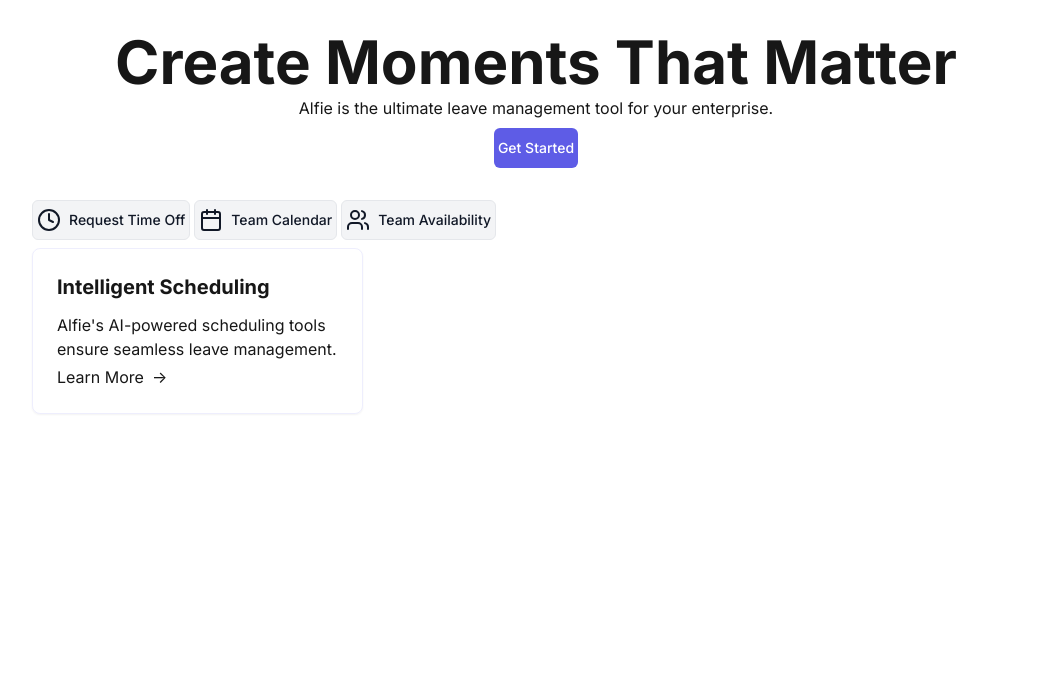
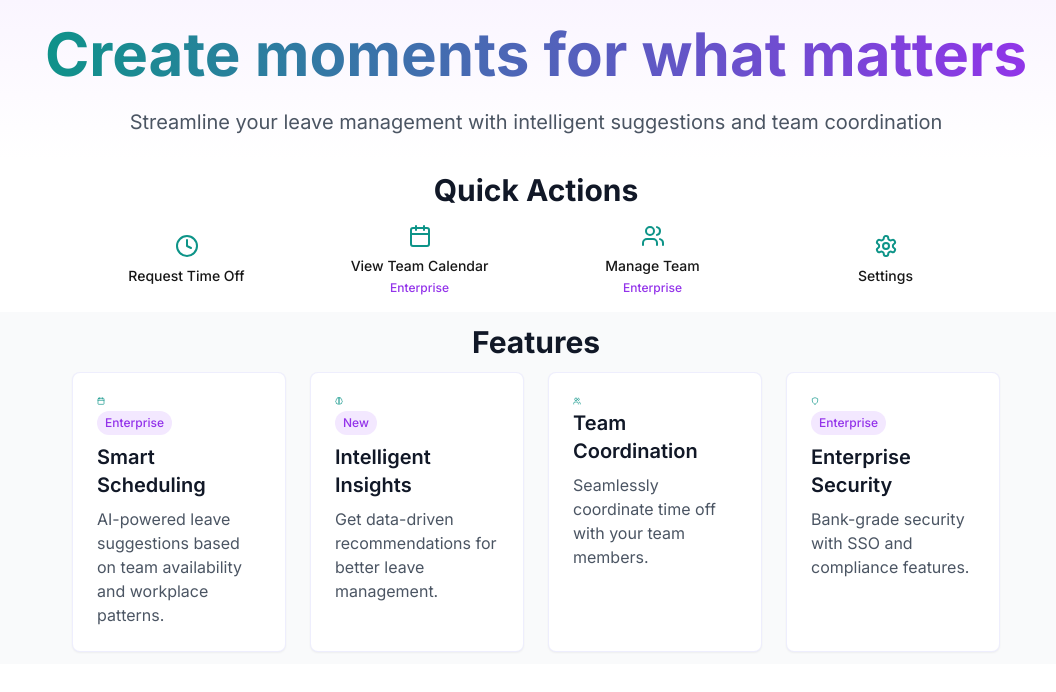
Before and after one commit to TheJohny71/alfie-enterprise-v3, a Next.js app: page /alfie-enterprise-v3/ in a window 1280 px wide. Shown: the top 692 px of the page, without its empty margins (104-1160 px from the left). Built offline with nearby package versions, Linux system fonts and the light colour scheme.

Commit message:
Update page.tsx

```diff
--- a/src/app/page.tsx
+++ b/src/app/page.tsx
@@ -1,66 +1,66 @@
-import React from 'react';
-import { Button } from '@/components/ui/button';
-import { Card } from '@/components/ui/card';
-import { Clock, Calendar, Users } from 'lucide-react';
+import { Hero } from '@/components/features/welcome/hero';
+import { FeatureCard } from '@/components/features/welcome/feature-card';
+import { QuickActions } from '@/components/features/welcome/quick-actions';
+import { Calendar, Brain, Users, Shield } from 'lucide-react';
 
+// This is the main welcome page component that Next.js will render at your root route
 export default function WelcomePage() {
+  // Define the features that will be displayed in the features grid
+  // Each feature has an icon, title, description, and optional tag
+  const features = [
+    {
+      Icon: Calendar,
+      title: "Smart Scheduling",
+      description: "AI-powered leave suggestions based on team availability and workplace patterns.",
+      tag: "Enterprise"
+    },
+    {
+      Icon: Brain,
+      title: "Intelligent Insights",
+      description: "Get data-driven recommendations for better leave management.",
+      tag: "New"
+    },
+    {
+      Icon: Users,
+      title: "Team Coordination",
+      description: "Seamlessly coordinate time off with your team members."
+    },
+    {
+      Icon: Shield,
+      title: "Enterprise Security",
+      description: "Bank-grade security with SSO and compliance features.",
+      tag: "Enterprise"
+    }
+  ];
+
   return (
-    // Using main tag for better semantic HTML and accessibility
-    <main className="container mx-auto p-8 bg-enterprise-gray-dark text-enterprise-gray-text">
-      {/* Hero Section */}
-      <div className="text-center py-16 md:py-24">
-        <h1 className="text-4xl sm:text-5xl md:text-6xl font-bold text-enterprise-teal-DEFAULT">
-          Create Moments That Matter
-        </h1>
-        <p className="mt-4 text-enterprise-gray-text">
-          Alfie is the ultimate leave management tool for your enterprise.
-        </p>
-        {/* Primary call-to-action button */}
-        <Button variant="primary" className="mt-8" role="button">
-          Get Started
-        </Button>
-      </div>
+    <main className="min-h-screen">
+      {/* Hero section appears at the top of the page */}
+      <Hero />
 
-      {/* Quick Actions Section - Updated with correct button variants */}
-      <div className="flex flex-col sm:flex-row space-y-4 sm:space-y-0 sm:space-x-4 mt-8">
-        <Button
-          variant="secondary"
-          className="border border-enterprise-purple-medium hover:bg-enterprise-purple-medium/10"
-        >
-          <Clock className="mr-2" aria-hidden="true" />
-          Request Time Off
-        </Button>
-        <Button
-          variant="secondary"
-          className="border border-enterprise-teal-bright hover:bg-enterprise-teal-bright/10"
-        >
-          <Calendar className="mr-2" aria-hidden="true" />
-          Team Calendar
-        </Button>
-        <Button
-          variant="secondary"
-          className="border border-enterprise-purple-light hover:bg-enterprise-purple-light/10"
-        >
-          <Users className="mr-2" aria-hidden="true" />
-          Team Availability
-        </Button>
-      </div>
+      {/* Quick Actions section with grid of action buttons */}
+      <section className="py-12 px-4">
+        <div className="container mx-auto">
+          <h2 className="text-3xl font-bold text-center mb-12 text-gray-900 dark:text-white">
+            Quick Actions
+          </h2>
+          <QuickActions />
+        </div>
+      </section>
 
-      {/* Feature Cards Section */}
-      <div className="grid grid-cols-1 sm:grid-cols-2 md:grid-cols-3 gap-8 mt-8">
-        <Card className="bg-enterprise-gray-card p-6">
-          <h3 className="text-enterprise-teal-DEFAULT font-bold text-xl mb-3">
-            Intelligent Scheduling
-          </h3>
-          <p className="text-enterprise-gray-text">
-            Alfie&apos;s AI-powered scheduling tools ensure seamless leave management.
-          </p>
-          <div className="flex items-center mt-4 text-enterprise-purple-light cursor-pointer hover:text-enterprise-purple-medium transition-colors">
-            Learn More <span className="ml-2" aria-hidden="true">→</span>
+      {/* Features section with grid of feature cards */}
+      <section className="py-12 px-4 bg-gray-50 dark:bg-gray-900">
+        <div className="container mx-auto">
+          <h2 className="text-3xl font-bold text-center mb-12 text-gray-900 dark:text-white">
+            Features
+          </h2>
+          <div className="grid md:grid-cols-2 lg:grid-cols-4 gap-6">
+            {features.map((feature, index) => (
+              <FeatureCard key={index} {...feature} />
+            ))}
           </div>
-        </Card>
-        {/* Additional feature cards can be added here following the same structure */}
-      </div>
+        </div>
+      </section>
     </main>
   );
 }
```
